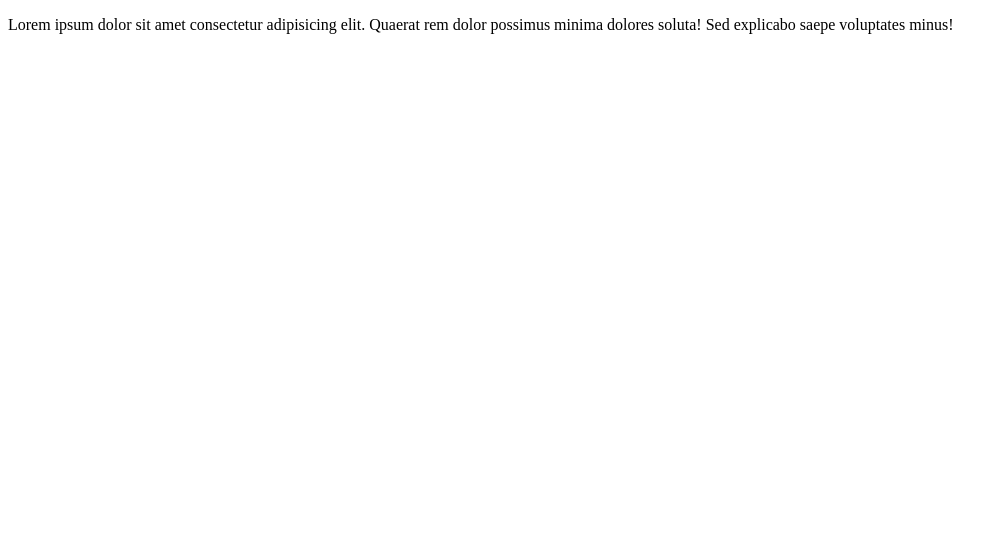
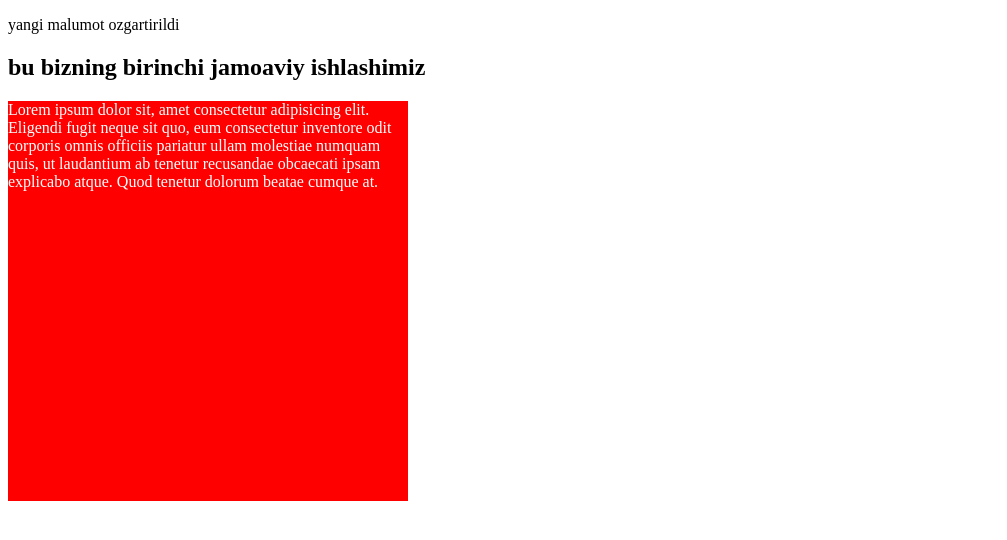
Before and after one commit to huseiin995/my-mission, a plain HTML site: page index.html in a window 1280 px wide. Shown: the whole page, without its empty margins (0-1007 px from the left). Drawn offline with Linux system fonts and the light colour scheme.

Commit message:
p changed add heading and add div and css file

```diff
--- a/index.html
+++ b/index.html
@@ -8,7 +8,14 @@
 </head>
 <body>
 
-    <p>Lorem ipsum dolor sit amet consectetur adipisicing elit. Quaerat rem dolor possimus minima dolores soluta! Sed explicabo saepe voluptates minus!</p>
+    <p>yangi malumot ozgartirildi</p>
 
+    <h2>
+        bu bizning birinchi jamoaviy ishlashimiz
+    </h2>
+
+    <div>
+        Lorem ipsum dolor sit, amet consectetur adipisicing elit. Eligendi fugit neque sit quo, eum consectetur inventore odit corporis omnis officiis pariatur ullam molestiae numquam quis, ut laudantium ab tenetur recusandae obcaecati ipsam explicabo atque. Quod tenetur dolorum beatae cumque at.
+    </div>
 </body>
 </html>
--- a/style.css
+++ b/style.css
@@ -0,0 +1,6 @@
+div{
+    width: 400px;
+    height: 400px;
+    background-color: red;
+    color: white;
+}
```
